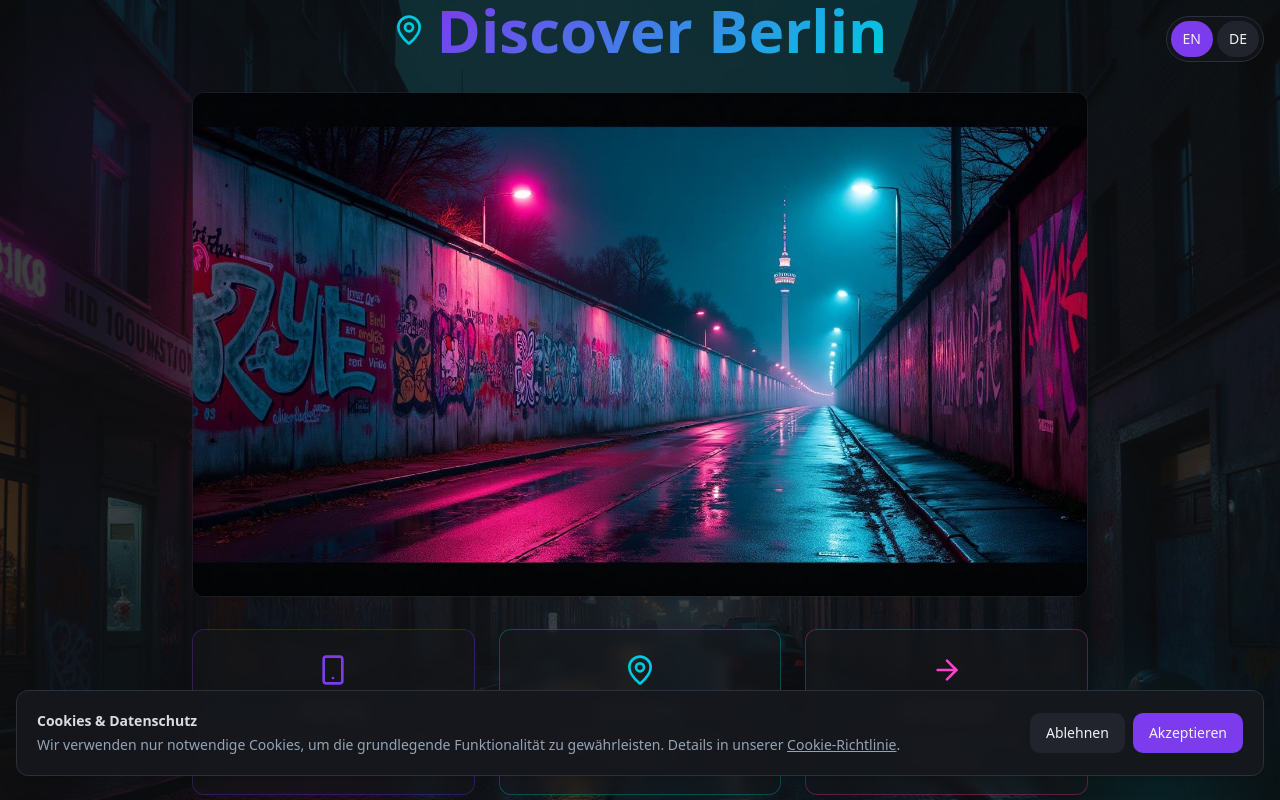
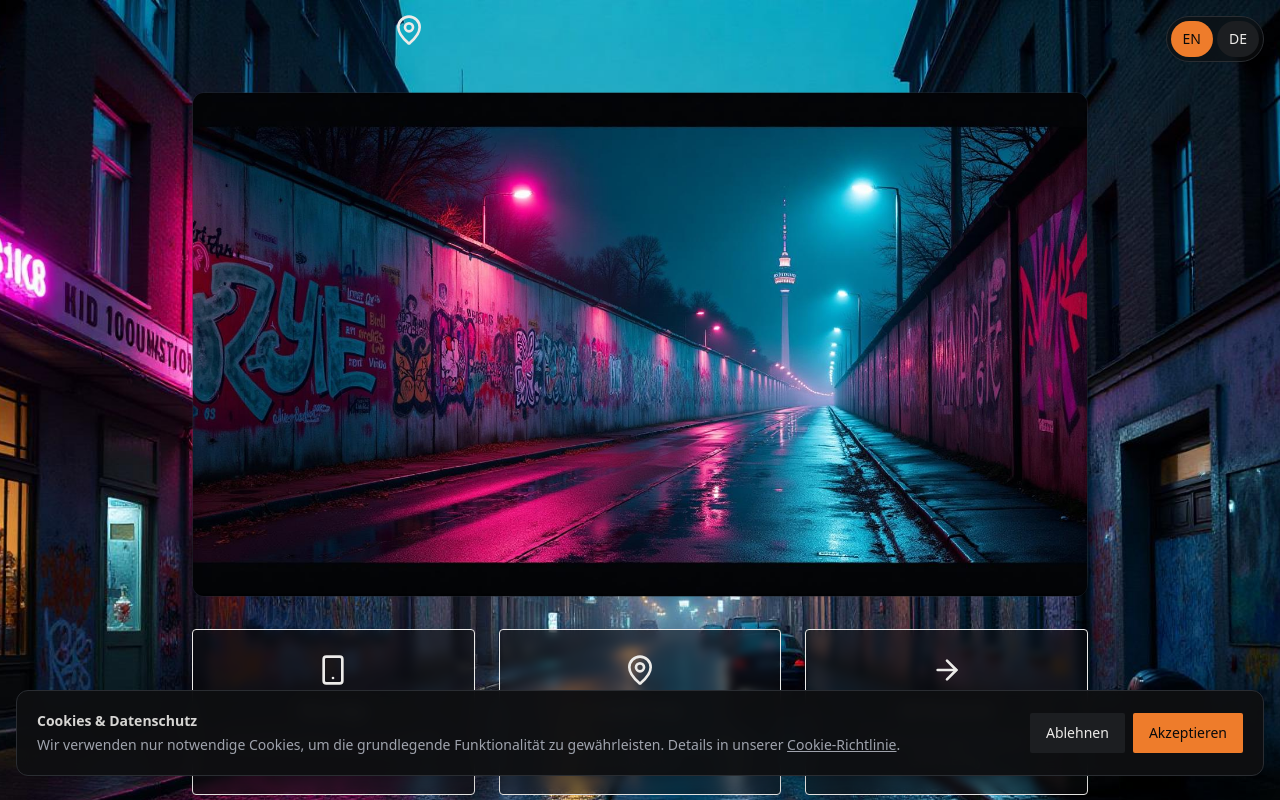
Before and after one commit to localcoinapp/berlin-after-dark-discover, a React (Vite) app: page / in a window 1280 px wide. Shown: the top 800 px of the page. Built offline with nearby package versions, Linux system fonts and the light colour scheme.

Commit message:
Refactor: Update theme to European dark
Update the site's theme to a European dark aesthetic, inspired by Banksy and Basquiat. This involves adjusting color palettes and design tokens in `src/index.css`.

```diff
--- a/src/index.css
+++ b/src/index.css
@@ -8,58 +8,59 @@ All colors MUST be HSL.
 
 @layer base {
   :root {
-    --background: 220 15% 8%;
-    --foreground: 210 20% 95%;
+    --background: 220 8% 4%;
+    --foreground: 40 8% 92%;
 
-    --card: 220 15% 10%;
-    --card-foreground: 210 20% 95%;
+    --card: 220 8% 6%;
+    --card-foreground: 40 8% 92%;
 
-    --popover: 220 15% 10%;
-    --popover-foreground: 210 20% 95%;
+    --popover: 220 8% 6%;
+    --popover-foreground: 40 8% 92%;
 
-    --primary: 262 83% 58%;
-    --primary-foreground: 210 20% 95%;
+    --primary: 25 85% 55%;
+    --primary-foreground: 220 8% 4%;
 
-    --secondary: 220 15% 15%;
-    --secondary-foreground: 210 20% 95%;
+    --secondary: 220 8% 12%;
+    --secondary-foreground: 40 8% 92%;
 
-    --muted: 220 15% 15%;
-    --muted-foreground: 215 16% 65%;
+    --muted: 220 8% 12%;
+    --muted-foreground: 220 8% 65%;
 
-    --accent: 186 100% 44%;
-    --accent-foreground: 220 15% 8%;
+    --accent: 0 0% 88%;
+    --accent-foreground: 220 8% 4%;
 
-    --destructive: 0 84% 60%;
-    --destructive-foreground: 210 20% 95%;
+    --destructive: 5 72% 58%;
+    --destructive-foreground: 40 8% 92%;
 
-    --border: 220 15% 20%;
-    --input: 220 15% 15%;
-    --ring: 262 83% 58%;
+    --border: 220 8% 18%;
+    --input: 220 8% 12%;
+    --ring: 25 85% 55%;
 
-    --radius: 0.75rem;
+    --radius: 0.25rem;
 
-    /* Neon Palette (original) */
-    --neon-purple: 262 83% 58%;      /* Neon purple */
-    --neon-cyan: 186 100% 44%;       /* Neon cyan */
-    --neon-pink: 316 95% 62%;        /* Neon pink */
-    --dark-concrete: 220 10% 10%;
-    --graffiti-bg: 220 10% 14%;
-    --club-dark: 220 10% 6%;
+    /* Street Art Palette - Banksy/Basquiat inspired */
+    --concrete-raw: 220 8% 22%;      /* Raw concrete */
+    --spray-orange: 25 85% 55%;      /* Spray paint orange */
+    --chalk-white: 0 0% 88%;         /* Chalk white */
+    --rust-red: 5 72% 58%;           /* Rust red */
+    --charcoal: 220 8% 4%;           /* Deep charcoal */
+    --stencil-black: 220 15% 8%;     /* Stencil black */
+    --graffiti-wall: 220 8% 15%;     /* Wall texture */
 
-    /* Gradients */
-    --gradient-neon: linear-gradient(135deg, hsl(var(--neon-purple)), hsl(var(--neon-cyan)));
-    --gradient-underground: linear-gradient(180deg, hsl(var(--club-dark)), hsl(var(--dark-concrete)));
-    --gradient-club: linear-gradient(180deg, hsl(var(--graffiti-bg)), hsl(var(--club-dark)));
+    /* Underground Gradients */
+    --gradient-street: linear-gradient(135deg, hsl(var(--spray-orange)), hsl(var(--rust-red)));
+    --gradient-concrete: linear-gradient(180deg, hsl(var(--charcoal)), hsl(var(--concrete-raw)));
+    --gradient-stencil: linear-gradient(180deg, hsl(var(--graffiti-wall)), hsl(var(--stencil-black)));
 
-    /* Shadows & Effects */
-    --shadow-neon: 0 0 20px hsl(var(--neon-purple) / 0.35);
-    --shadow-cyan: 0 0 20px hsl(var(--neon-cyan) / 0.35);
-    --shadow-pink: 0 0 20px hsl(var(--neon-pink) / 0.3);
-    --glow-intense: 0 0 40px hsl(var(--neon-purple) / 0.6);
+    /* Raw Shadows & Effects */
+    --shadow-spray: 0 4px 20px hsl(var(--spray-orange) / 0.25);
+    --shadow-concrete: 0 8px 40px hsl(var(--charcoal) / 0.6);
+    --shadow-stencil: 0 2px 15px hsl(var(--stencil-black) / 0.8);
+    --texture-rough: 0 0 0 1px hsl(var(--concrete-raw) / 0.3);
 
-    /* Animations */
-    --transition-club: all 0.4s cubic-bezier(0.23, 1, 0.32, 1);
-    --transition-glow: all 0.3s ease-out;
+    /* Street Animations */
+    --transition-street: all 0.3s cubic-bezier(0.25, 0.46, 0.45, 0.94);
+    --transition-spray: all 0.2s ease-out;
 
     --sidebar-background: 0 0% 98%;
 
```
